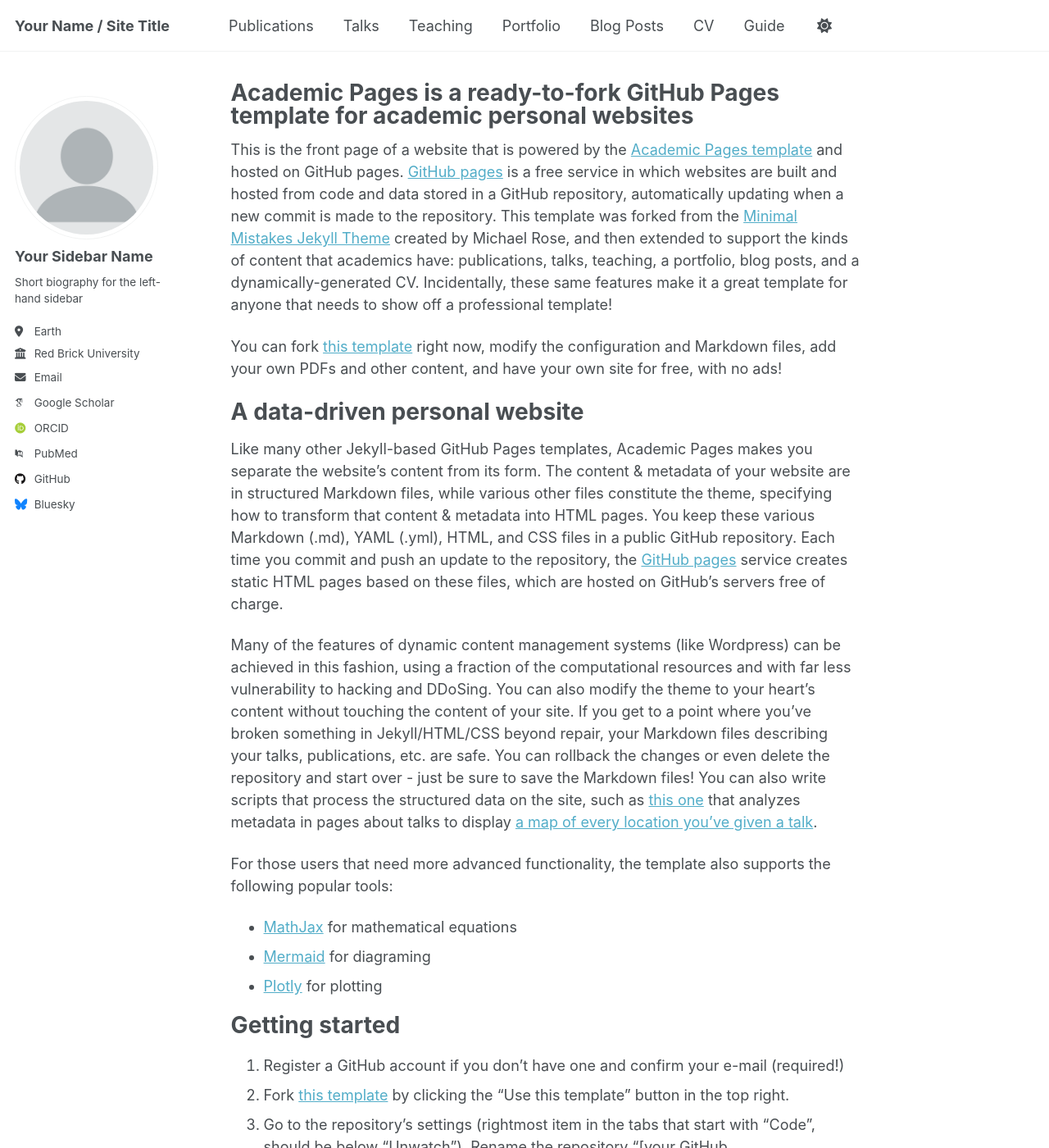
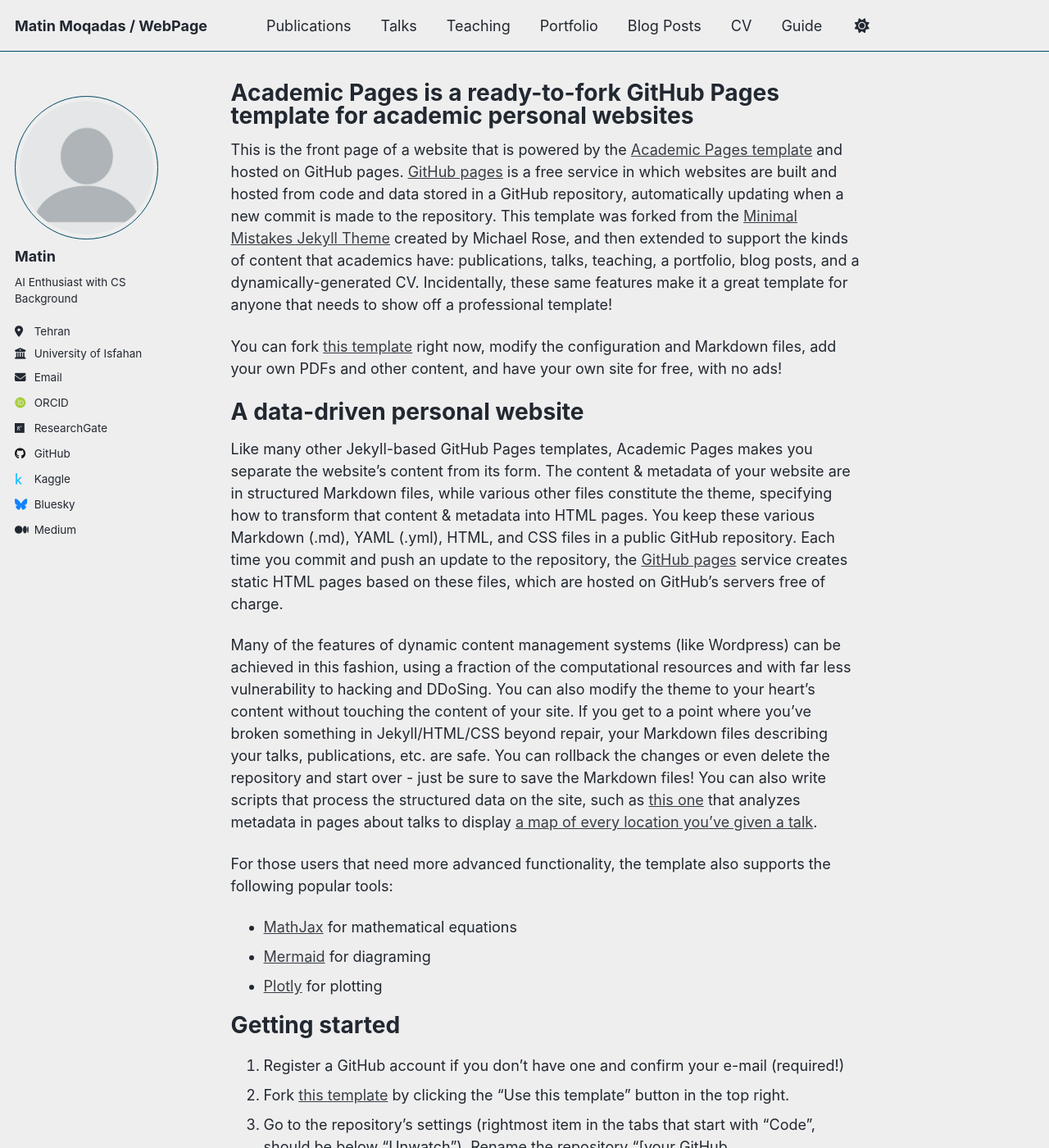
Before and after one commit to matinmoqadas/matinmoqadas.github.io, a Jekyll site: the page built from _pages/about.md, in a window 1280 px wide and 1400 px high. Shown: the whole window at 82% size. Built offline with Jekyll 4.4.1, drawn with Linux system fonts in a browser that asks for light colours; some web fonts are replaced; a script that is not in the unit is left out; some of the changed text lies outside the part shown.

Commit message:
Update _config.yml

```diff
--- a/_config.yml
+++ b/_config.yml
@@ -8,14 +8,14 @@
 
 # Basic Site Settings
 locale                   : "en-US"
-site_theme               : "default" # Currently available options are "default", "air"
-title                    : "Your Name / Site Title"
+site_theme               : "air" # Currently available options are "default", "air"
+title                    : "Matin Moqadas / WebPage"
 title_separator          : "-"
-name                     : &name "Your Name"
-description              : &description "personal description"
-url                      : https://academicpages.github.io # the base hostname & protocol for your site e.g. "https://[your GitHub username].github.io" or if you already have some other page hosted on Github then use "https://[your GitHub username].github.io/[Your Repo Name]"
+name                     : &name "Matin Moqadas"
+description              : &description "AI Researcher | NLP Focus"
+url                      : "https://matinmoqadas.github.io"
 baseurl                  : "" # the subpath of your site, e.g. "/blog"
-repository               : "academicpages/academicpages.github.io"
+repository               : "matinmoqadas/matinmoqadas.github.io"
 
 # Site Author - The following control what appear as part of the author content on the side bar.
 #               If a field is blank the icon and link will not appear, otherwise it will be shown.
@@ -23,32 +23,32 @@
 author:
   # Biographic information
   avatar           : "profile.png"
-  name             : "Your Sidebar Name"
-  pronouns         : # example: "she/her"
-  bio              : "Short biography for the left-hand sidebar"
-  location         : "Earth"
-  employer         : "Red Brick University"
+  name             : "Matin"
+  pronouns         : # example: "he/his"
+  bio              : "AI Enthusiast with CS Background"
+  location         : "Tehran"
+  employer         : "University of Isfahan"
   uri              : # URL
-  email            : "none@example.org"
+  email            : ""
 
   # Academic websites
   academia         : # URL
   arxiv            : # URL - Update with the correct link to your profile
-  googlescholar    : "https://scholar.google.com/citations?user=PS_CX0AAAAAJ"
+  googlescholar    : # URL
   inspire-hep      : # URL
   impactstory      : # URL
-  orcid            : "http://orcid.org/yourorcidurl"
+  orcid            : "https://orcid.org/0009-0006-7410-148X"
   semantic         : # URL
-  pubmed           : "https://www.ncbi.nlm.nih.gov/pubmed/?term=john+snow"
-  researchgate     : # URL
+  pubmed           : # URL
+  researchgate     : ""
   scopus           : # URL
 
   # Repositories and software development
   bitbucket        : # Username - Update with your username on the site
   codepen          : # Username
   dribbble         : # Username
-  github           : "academicpages"
-  kaggle           : # Username
+  github           : "https://github.com/matinmoqadas"
+  kaggle           : "https://www.kaggle.com/matinmo"
   stackoverflow    : # User number or user number and name (i.e., use "1" or "1/jeff-atwood")
 
   # Social media
@@ -64,7 +64,7 @@
   lastfm           : # Username
   linkedin         : # Username
   mastodon         : # URL
-  medium           : # URL
+  medium           : "https://medium.com/@matin_moqadas"
   pinterest        : # Username
   soundcloud       : # Username
   steam            : # Username
```
